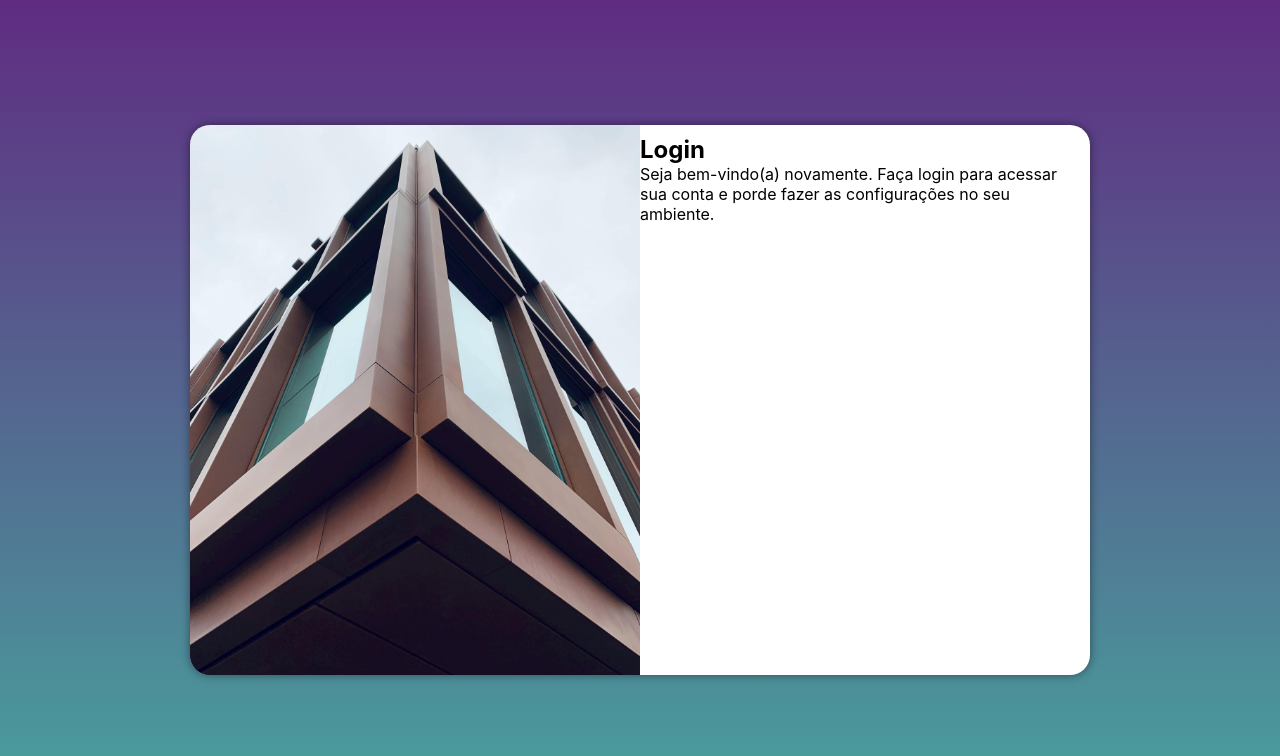
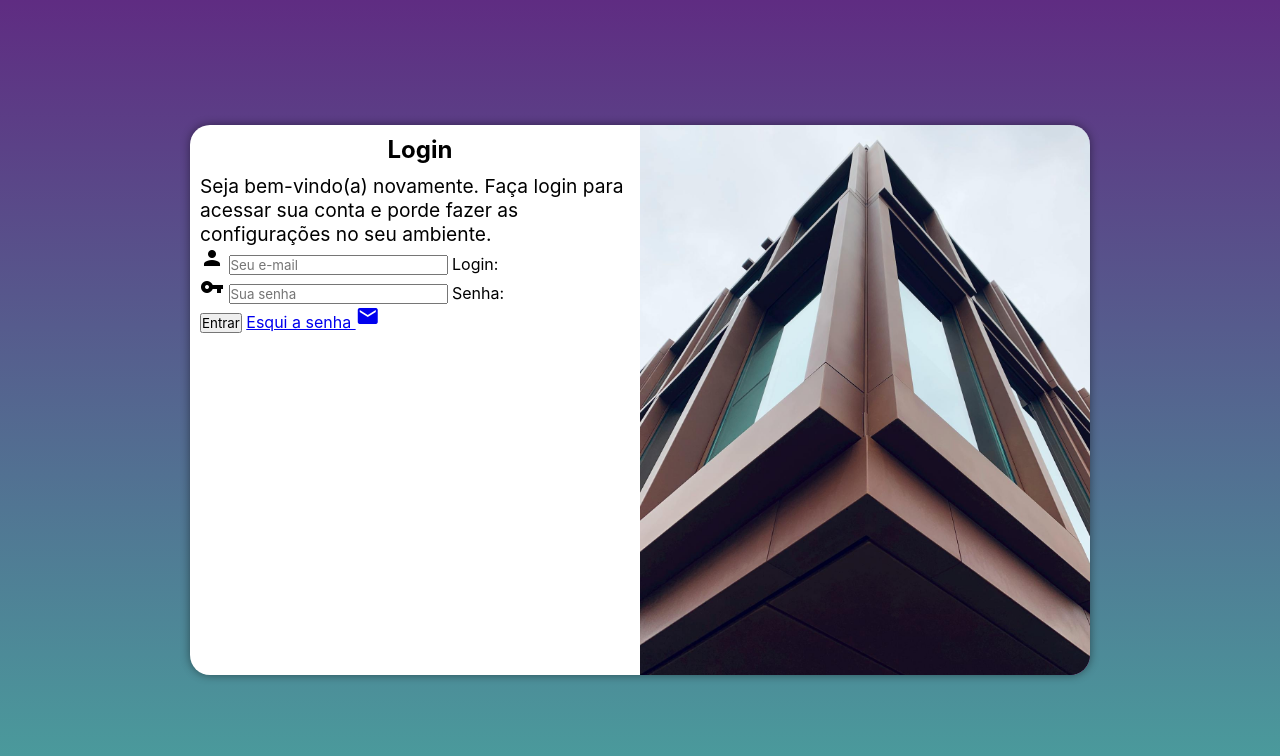
Before and after one commit to CARLOSGC07/projeto-login, a plain HTML site: page index.html in a window 1280 px wide. Drawn offline with Linux system fonts and the light colour scheme.

Commit message:
adicionei o formulario

```diff
--- a/estilos/media-query.css
+++ b/estilos/media-query.css
@@ -18,7 +18,7 @@ Grandes telas: acima de 1200px
 
 
     section#login{
-        width: 90vw;
+        width: 80vw;
     }
 
     section#login > div#imagem{
@@ -44,13 +44,20 @@ Grandes telas: acima de 1200px
     }
 
     section#login > div#imagem{
-        float: left;
+        float: right;
         width: 50%;
         height: 100%;
     }
 
     section#login > div#fomulario{
-        float: right;
+        float: left;
         width: 50%;
     }
+    div#frmulario > h1{
+        font-size: 2em;
+    }
+
+    div#formulario > p{
+        font-size: 1.2em;
+    }
 }
--- a/estilos/style.css
+++ b/estilos/style.css
@@ -33,7 +33,7 @@ section#login{
     transform: translate(-50%, -50%);
     overflow: hidden;
     background-color: white;
-    width: 250px;
+    width: 260px;
     height: 550px;
     border-radius: 20px;
     box-shadow: 0px 0px 10px rgba(0, 0, 0, 0.450);
@@ -54,3 +54,12 @@ section#login > div#formulario{
     padding: 10px;
 
 }
+
+div#formulario > h1{
+    text-align: center;
+    margin-bottom: 10px;
+}
+
+div#formulario > p{
+    font-size: 0.8em;
+}
--- a/index.html
+++ b/index.html
@@ -4,6 +4,7 @@
     <meta charset="UTF-8">
     <meta name="viewport" content="width=device-width, initial-scale=1.0">
     <title>Login</title>
+    <link href="https://fonts.googleapis.com/icon?family=Material+Icons" rel="stylesheet">
     <link rel="stylesheet" href="estilos/style.css">
     <link rel="stylesheet" href="estilos/media-query.css">
 </head>
@@ -18,7 +19,20 @@
             <div id="formulario">
                 <h1>Login</h1>
                 <p>Seja bem-vindo(a) novamente. Faça login para acessar sua conta e porde fazer as configurações no seu ambiente.</p>
-                <form action="login.php" method="post">
+                <form action="login.php" method="post" autocomplete="on">
+                    <div>
+                        <span class="material-icons">person</span>
+                        <input type="email" name="login" id="ilogin" placeholder="Seu e-mail" autocomplete="email" required maxlength="30">
+                        <label for="ilogin">Login:</label>
+                    </div>
+
+                    <div>
+                        <span class="material-icons">vpn_key</span>
+                        <input type="password" name="senha" id="isenha" placeholder="Sua senha" autocomplete="current-password" required minlength="8" maxlength="10">
+                        <label for="isenha">Senha:</label>
+                    </div>
+                    <input type="submit" value="Entrar">
+                    <a href="esqueci.html">Esqui a senha <i class="material-icons"> mail</i></a>
 
                 </form>
             </div>
```
